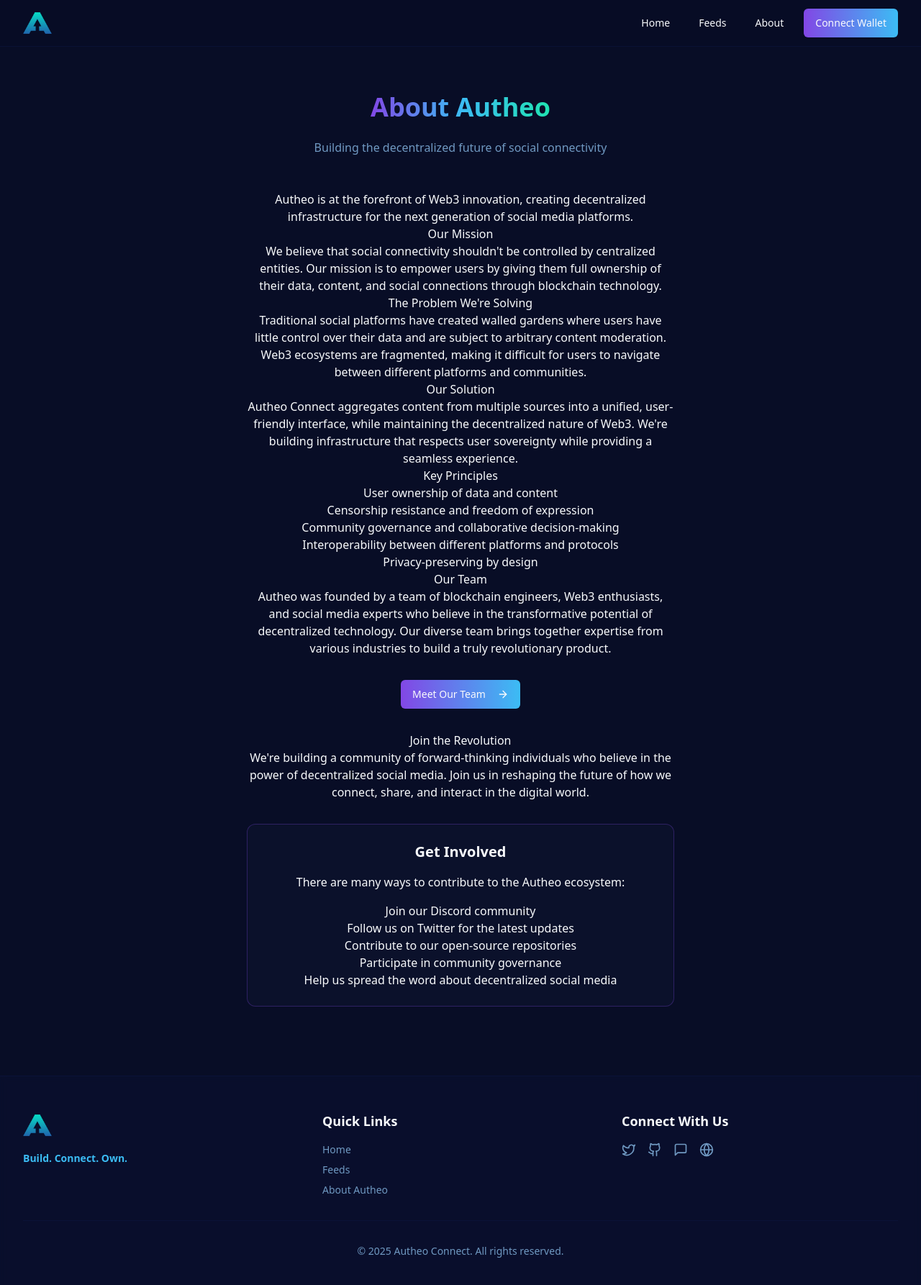
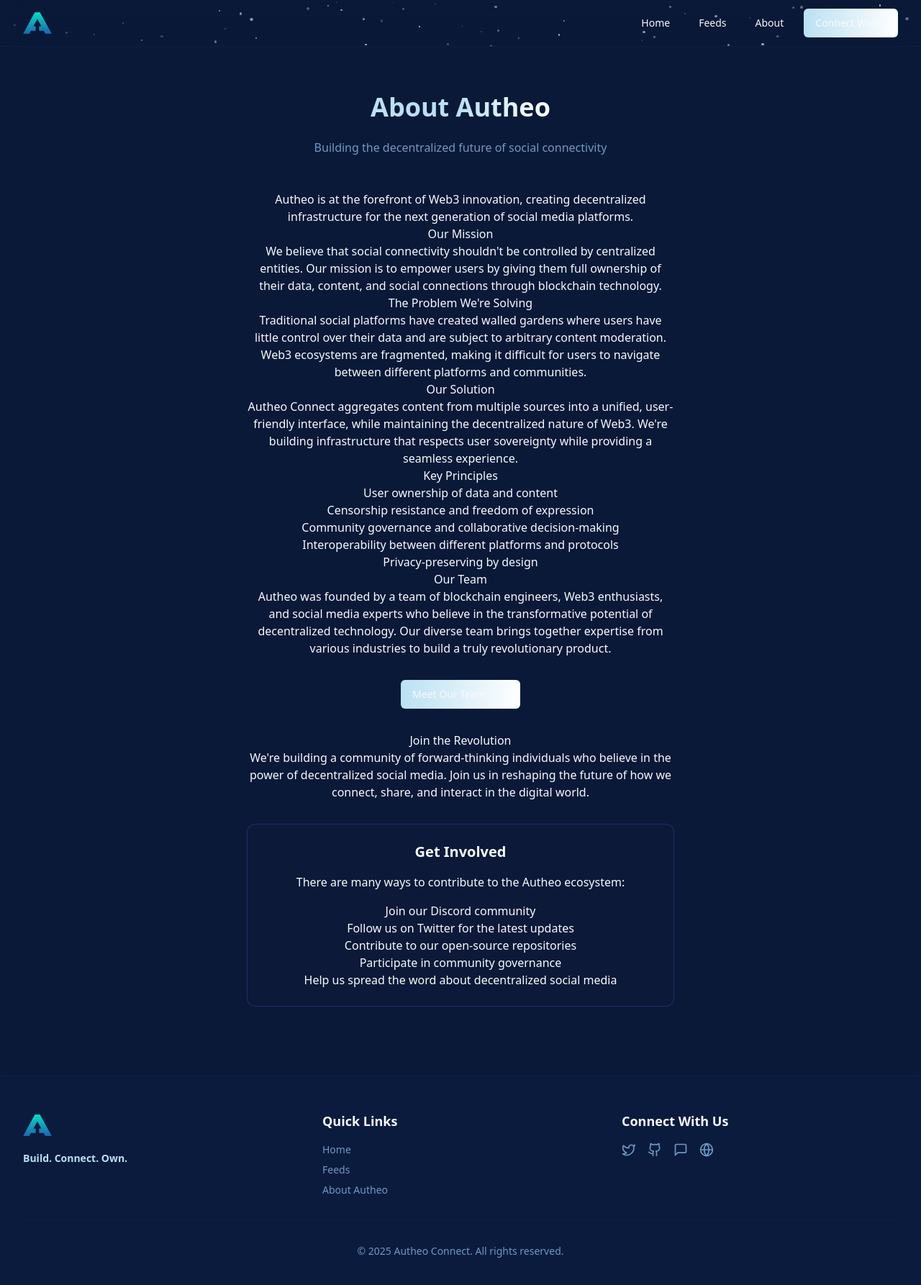
Before and after one commit to RyanTeigen/web3-feed-connector, a React (Vite) app: page /about in a window 1280 px wide. Shown: the top 1786 px of the page at 72% size. Built offline with nearby package versions, Linux system fonts and the light colour scheme.

Commit message:
Refactor: Match color scheme and add stars
Match the color scheme to the logo and add moving white stars.

```diff
--- a/src/components/Footer.tsx
+++ b/src/components/Footer.tsx
@@ -15,7 +15,7 @@ const Footer = () => {
                 className="h-10 w-auto"
               />
             </Link>
-            <p className="text-sm font-semibold text-web3-electric-blue">
+            <p className="text-sm font-semibold text-secondary">
               Build. Connect. Own.
             </p>
           </div>
@@ -24,13 +24,13 @@ const Footer = () => {
             <h3 className="text-lg font-semibold">Quick Links</h3>
             <ul className="space-y-2 text-sm">
               <li>
-                <Link to="/" className="text-muted-foreground hover:text-web3-electric-blue transition-colors">Home</Link>
+                <Link to="/" className="text-muted-foreground hover:text-secondary transition-colors">Home</Link>
               </li>
               <li>
-                <Link to="/feeds" className="text-muted-foreground hover:text-web3-electric-blue transition-colors">Feeds</Link>
+                <Link to="/feeds" className="text-muted-foreground hover:text-secondary transition-colors">Feeds</Link>
               </li>
               <li>
-                <Link to="/about" className="text-muted-foreground hover:text-web3-electric-blue transition-colors">About Autheo</Link>
+                <Link to="/about" className="text-muted-foreground hover:text-secondary transition-colors">About Autheo</Link>
               </li>
             </ul>
           </div>
@@ -38,19 +38,19 @@ const Footer = () => {
           <div className="space-y-4">
             <h3 className="text-lg font-semibold">Connect With Us</h3>
             <div className="flex space-x-4">
-              <a href="https://twitter.com" target="_blank" rel="noopener noreferrer" className="text-muted-foreground hover:text-web3-electric-blue transition-colors">
+              <a href="https://twitter.com" target="_blank" rel="noopener noreferrer" className="text-muted-foreground hover:text-secondary transition-colors">
                 <Twitter className="h-5 w-5" />
                 <span className="sr-only">Twitter</span>
               </a>
-              <a href="https://github.com" target="_blank" rel="noopener noreferrer" className="text-muted-foreground hover:text-web3-electric-blue transition-colors">
+              <a href="https://github.com" target="_blank" rel="noopener noreferrer" className="text-muted-foreground hover:text-secondary transition-colors">
                 <Github className="h-5 w-5" />
                 <span className="sr-only">GitHub</span>
               </a>
-              <a href="https://discord.com" target="_blank" rel="noopener noreferrer" className="text-muted-foreground hover:text-web3-electric-blue transition-colors">
+              <a href="https://discord.com" target="_blank" rel="noopener noreferrer" className="text-muted-foreground hover:text-secondary transition-colors">
                 <MessageSquare className="h-5 w-5" />
                 <span className="sr-only">Discord</span>
               </a>
-              <a href="https://autheo.com" target="_blank" rel="noopener noreferrer" className="text-muted-foreground hover:text-web3-electric-blue transition-colors">
+              <a href="https://autheo.com" target="_blank" rel="noopener noreferrer" className="text-muted-foreground hover:text-secondary transition-colors">
                 <Globe className="h-5 w-5" />
                 <span className="sr-only">Website</span>
               </a>
--- a/src/components/Navbar.tsx
+++ b/src/components/Navbar.tsx
@@ -1,8 +1,51 @@
 
 import { Button } from "@/components/ui/button";
 import { Menu, X } from "lucide-react";
-import { useState } from "react";
+import { useState, useEffect } from "react";
 import { Link } from "react-router-dom";
+
+// Stars component for the animated background
+const Stars = () => {
+  useEffect(() => {
+    const container = document.querySelector('.stars-container');
+    if (!container) return;
+
+    // Create stars
+    const starCount = 50;
+    for (let i = 0; i < starCount; i++) {
+      const star = document.createElement('div');
+      star.classList.add('star');
+
+      // Random size
+      const size = Math.random() * 3 + 1;
+      star.style.width = `${size}px`;
+      star.style.height = `${size}px`;
+
+      // Random position
+      star.style.top = `${Math.random() * 100}%`;
+      star.style.left = `${Math.random() * 100}%`;
+
+      // Random animation duration
+      const duration = Math.random() * 60 + 30;
+      star.style.animationDuration = `${duration}s, ${Math.random() * 3 + 2}s`;
+
+      // Random delay
+      star.style.animationDelay = `${Math.random() * 30}s, ${Math.random() * 2}s`;
+
+      container.appendChild(star);
+    }
+
+    return () => {
+      if (container) {
+        while (container.firstChild) {
+          container.removeChild(container.firstChild);
+        }
+      }
+    };
+  }, []);
+
+  return <div className="stars-container" />;
+};
 
 const Navbar = () => {
   const [isMobileMenuOpen, setIsMobileMenuOpen] = useState(false);
@@ -13,6 +56,7 @@ const Navbar = () => {
 
   return (
     <nav className="sticky top-0 z-50 w-full backdrop-blur-lg border-b border-border/40 bg-background/80">
+      <Stars />
       <div className="mx-auto max-w-7xl px-4 sm:px-6 lg:px-8">
         <div className="flex h-16 items-center justify-between">
           <div className="flex items-center">
@@ -27,13 +71,13 @@ const Navbar = () => {
 
           <div className="hidden md:block">
             <div className="flex items-center space-x-4">
-              <Link to="/" className="px-3 py-2 text-sm font-medium hover:text-web3-electric-blue transition-colors">
+              <Link to="/" className="px-3 py-2 text-sm font-medium hover:text-secondary transition-colors">
                 Home
               </Link>
-              <Link to="/feeds" className="px-3 py-2 text-sm font-medium hover:text-web3-electric-blue transition-colors">
+              <Link to="/feeds" className="px-3 py-2 text-sm font-medium hover:text-secondary transition-colors">
                 Feeds
               </Link>
-              <Link to="/about" className="px-3 py-2 text-sm font-medium hover:text-web3-electric-blue transition-colors">
+              <Link to="/about" className="px-3 py-2 text-sm font-medium hover:text-secondary transition-colors">
                 About
               </Link>
               <Button className="web3-button">Connect Wallet</Button>
@@ -43,7 +87,7 @@ const Navbar = () => {
           <div className="md:hidden">
             <button
               onClick={toggleMobileMenu}
-              className="inline-flex items-center justify-center rounded-md p-2 text-foreground hover:bg-muted hover:text-web3-electric-blue focus:outline-none focus:ring-2 focus:ring-inset focus:ring-white"
+              className="inline-flex items-center justify-center rounded-md p-2 text-foreground hover:bg-muted hover:text-secondary focus:outline-none focus:ring-2 focus:ring-inset focus:ring-white"
             >
               {isMobileMenuOpen ? <X className="h-6 w-6" /> : <Menu className="h-6 w-6" />}
             </button>
@@ -56,21 +100,21 @@ const Navbar = () => {
           <div className="space-y-1 px-2 pb-3 pt-2">
             <Link
               to="/"
-              className="block px-3 py-2 text-base font-medium hover:text-web3-electric-blue"
+              className="block px-3 py-2 text-base font-medium hover:text-secondary"
               onClick={toggleMobileMenu}
             >
               Home
             </Link>
             <Link
               to="/feeds"
-              className="block px-3 py-2 text-base font-medium hover:text-web3-electric-blue"
+              className="block px-3 py-2 text-base font-medium hover:text-secondary"
               onClick={toggleMobileMenu}
             >
               Feeds
             </Link>
             <Link
               to="/about"
-              className="block px-3 py-2 text-base font-medium hover:text-web3-electric-blue"
+              className="block px-3 py-2 text-base font-medium hover:text-secondary"
               onClick={toggleMobileMenu}
             >
               About
--- a/src/index.css
+++ b/src/index.css
@@ -5,65 +5,65 @@
 
 @layer base {
   :root {
-    --background: 230 65% 9%;
+    --background: 220 70% 13%;
     --foreground: 210 40% 98%;
 
-    --card: 230 65% 12%;
+    --card: 220 70% 16%;
     --card-foreground: 210 40% 98%;
 
-    --popover: 230 65% 12%;
+    --popover: 220 70% 16%;
     --popover-foreground: 210 40% 98%;
 
-    --primary: 266 74% 58%;
+    --primary: 227 57% 23%;
     --primary-foreground: 210 40% 98%;
 
-    --secondary: 199 84% 60%;
-    --secondary-foreground: 210 40% 98%;
+    --secondary: 199 69% 84%;
+    --secondary-foreground: 220 70% 13%;
 
-    --muted: 230 65% 15%;
+    --muted: 220 70% 20%;
     --muted-foreground: 210 40% 60%;
 
-    --accent: 165 76% 51%;
-    --accent-foreground: 230 65% 12%;
+    --accent: 199 69% 84%;
+    --accent-foreground: 220 70% 13%;
 
     --destructive: 0 84.2% 60.2%;
     --destructive-foreground: 210 40% 98%;
 
-    --border: 230 65% 18%;
-    --input: 230 65% 18%;
-    --ring: 266 74% 58%;
+    --border: 220 70% 22%;
+    --input: 220 70% 22%;
+    --ring: 199 69% 84%;
 
     --radius: 0.5rem;
   }
 
   .dark {
-    --background: 230 65% 9%;
+    --background: 220 70% 13%;
     --foreground: 210 40% 98%;
 
-    --card: 230 65% 12%;
+    --card: 220 70% 16%;
     --card-foreground: 210 40% 98%;
 
-    --popover: 230 65% 12%;
+    --popover: 220 70% 16%;
     --popover-foreground: 210 40% 98%;
 
-    --primary: 266 74% 58%;
+    --primary: 227 57% 23%;
     --primary-foreground: 210 40% 98%;
 
-    --secondary: 199 84% 60%;
-    --secondary-foreground: 210 40% 98%;
+    --secondary: 199 69% 84%;
+    --secondary-foreground: 220 70% 13%;
 
-    --muted: 230 65% 15%;
+    --muted: 220 70% 20%;
     --muted-foreground: 210 40% 60%;
 
-    --accent: 165 76% 51%;
-    --accent-foreground: 230 65% 12%;
+    --accent: 199 69% 84%;
+    --accent-foreground: 220 70% 13%;
 
     --destructive: 0 84.2% 60.2%;
     --destructive-foreground: 210 40% 98%;
 
-    --border: 230 65% 18%;
-    --input: 230 65% 18%;
-    --ring: 266 74% 58%;
+    --border: 220 70% 22%;
+    --input: 220 70% 22%;
+    --ring: 199 69% 84%;
   }
 }
 
@@ -80,14 +80,52 @@
 /* Web3 custom classes */
 @layer components {
   .web3-card {
-    @apply relative overflow-hidden rounded-xl border border-border/40 bg-card p-6 shadow-lg backdrop-blur-sm transition-all duration-300 hover:shadow-[0_0_15px_rgba(130,71,229,0.5)];
+    @apply relative overflow-hidden rounded-xl border border-border/40 bg-card p-6 shadow-lg backdrop-blur-sm transition-all duration-300 hover:shadow-[0_0_15px_rgba(130,217,255,0.5)];
   }
 
   .gradient-text {
-    @apply bg-gradient-to-r from-web3-deep-purple via-web3-electric-blue to-web3-vibrant-teal bg-clip-text text-transparent;
+    @apply bg-gradient-to-r from-secondary via-secondary to-white bg-clip-text text-transparent;
   }
 
   .web3-button {
-    @apply inline-flex h-10 items-center justify-center rounded-md bg-gradient-to-r from-web3-deep-purple to-web3-electric-blue px-4 py-2 text-sm font-medium text-primary-foreground transition-all duration-300 hover:shadow-[0_0_15px_rgba(130,71,229,0.5)] focus:outline-none focus:ring-2 focus:ring-ring focus:ring-offset-2;
+    @apply inline-flex h-10 items-center justify-center rounded-md bg-gradient-to-r from-secondary to-white px-4 py-2 text-sm font-medium text-primary transition-all duration-300 hover:shadow-[0_0_15px_rgba(130,217,255,0.5)] focus:outline-none focus:ring-2 focus:ring-ring focus:ring-offset-2;
   }
 }
+
+/* Animated stars */
+.stars-container {
+  position: absolute;
+  top: 0;
+  left: 0;
+  width: 100%;
+  height: 100%;
+  overflow: hidden;
+  pointer-events: none;
+  z-index: -1;
+}
+
+.star {
+  position: absolute;
+  background-color: white;
+  border-radius: 50%;
+  opacity: 0.7;
+  animation: float-right linear infinite, twinkle ease-in-out infinite;
+}
+
+@keyframes float-right {
+  from {
+    transform: translateX(-10px);
+  }
+  to {
+    transform: translateX(100vw);
+  }
+}
+
+@keyframes twinkle {
+  0%, 100% {
+    opacity: 0.2;
+  }
+  50% {
+    opacity: 0.7;
+  }
+}
```
